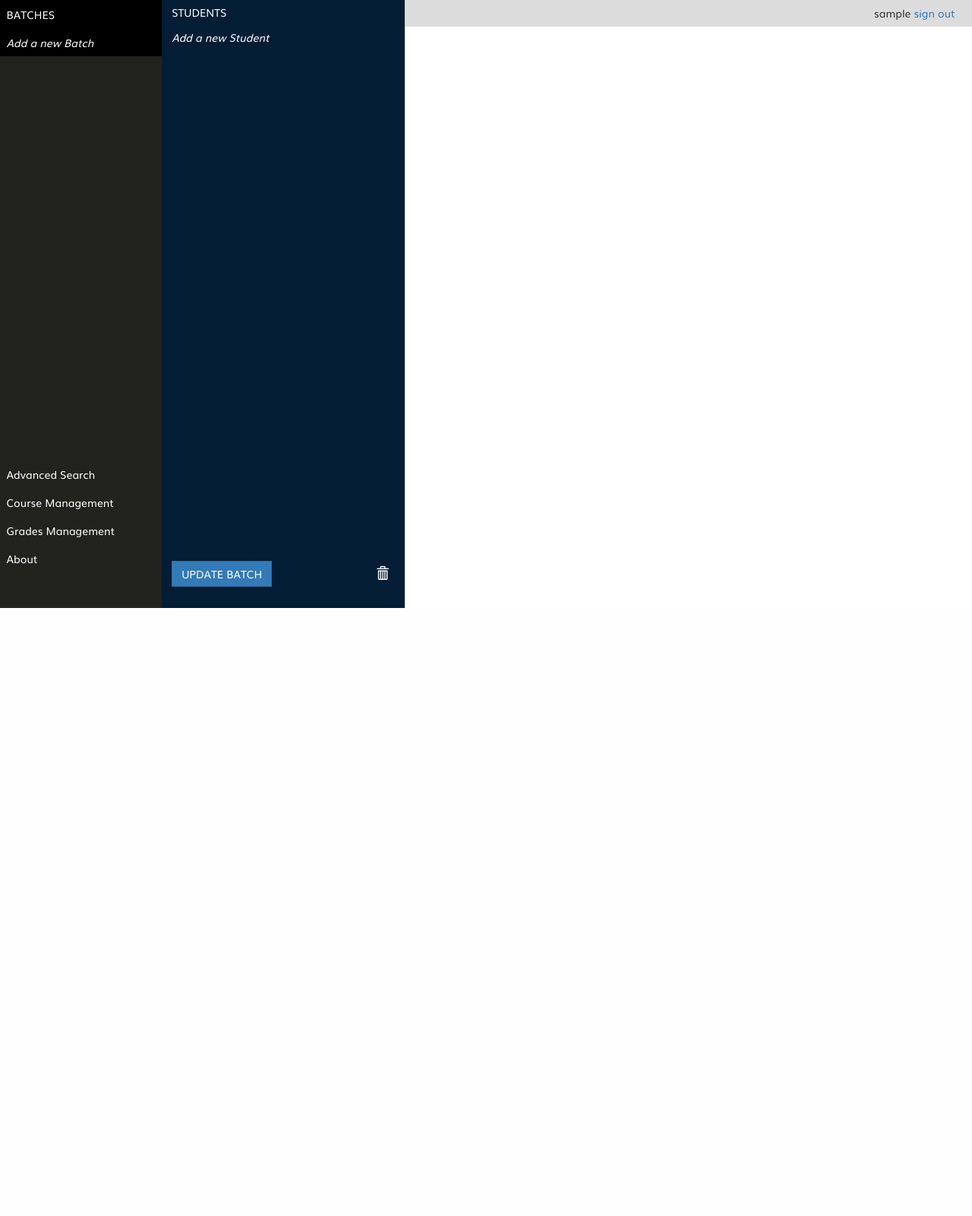
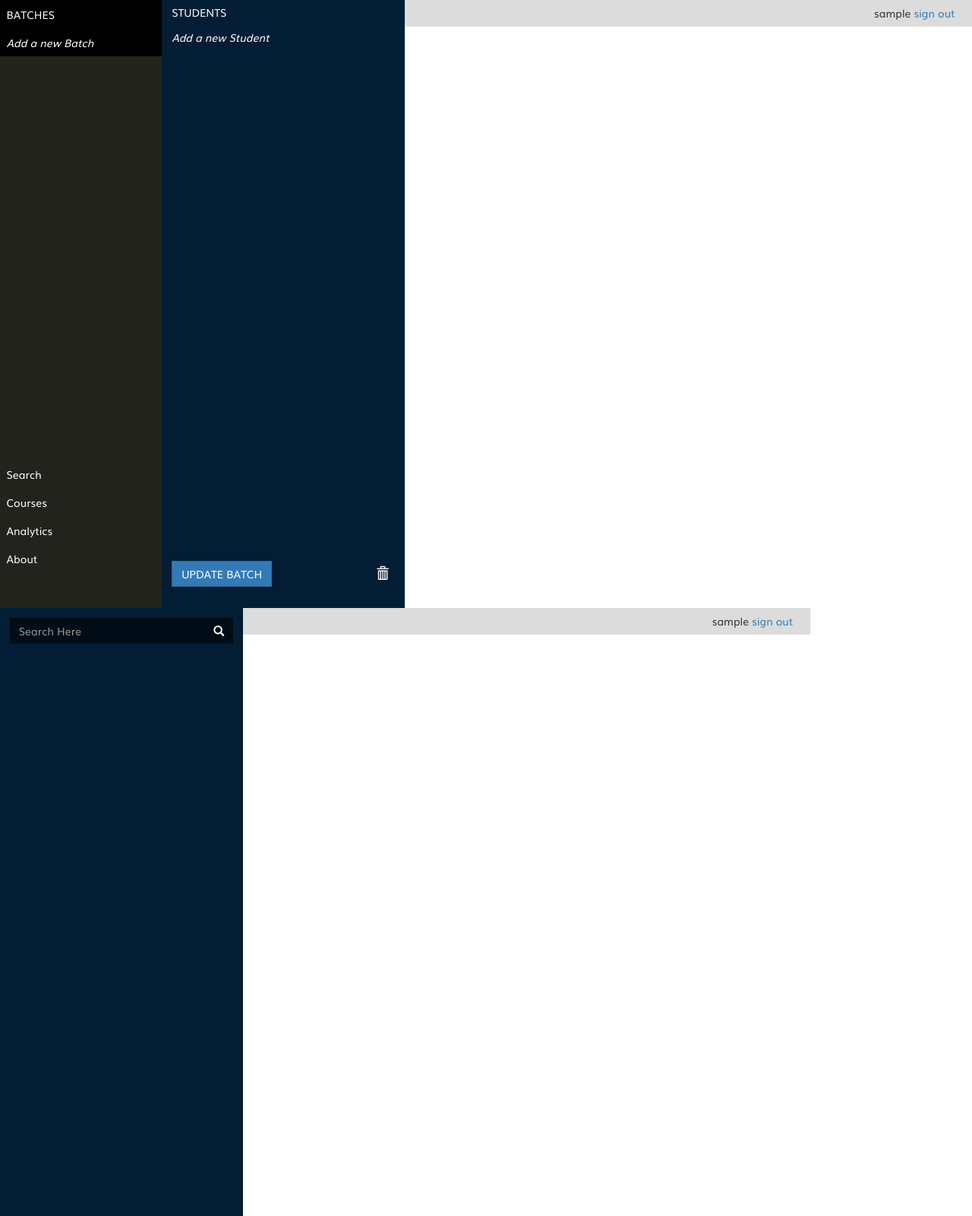
Before and after one commit to prashantkumar42/OSMS, a Django app: template datacloud/dashboard/templates/dashboard/dashboard.html in a window 1280 px wide. Shown: the whole page at 76% size. Before the commit the page ends 800 px from the top, so only its background shows below. Run offline with Django 3.2, Linux system fonts and the light colour scheme; data comes from the database, SQL or seed files in the repository; both versions use the stored data as it was after the commit; the template is opened without the code that fills it: values that come from a table or form of the project are taken from there, most other values are stand-ins (such as "Sample title", 1, 10 or a date in 2020); some libraries are stand-ins or nearby versions.

Commit message:
added search content

```diff
--- a/datacloud/dashboard/templates/dashboard/dashboard.html
+++ b/datacloud/dashboard/templates/dashboard/dashboard.html
@@ -21,14 +21,14 @@
                 <div id="batchListCol">
 
                 </div>
-                <div class="row" style="margin-top:1.4%" id="search">
-                    Advanced Search
+                <div class="row" style="margin-top:1.4%" id="search" onclick="activateSearch()">
+                    Search
                 </div>
                 <div class="row" id="courses">
-                    Course Management
+                    Courses
                 </div>
                 <div class="row" id="grades">
-                    Grades Management
+                    Analytics
                 </div>
                 <!--<div class="row" id="workforce">
                     Workforce
@@ -40,6 +40,7 @@
                     About
                 </div>
             </div>
+            <div id="batchContent">
                 <div class="col-sm-3 muli" id="panel2">
                     <div id="studentPane">
                         <div class="row student" id="stdlistname" style="background-color: rgb(3, 29, 52)">
@@ -87,6 +88,27 @@
                         <br>
                         <div id="udbuttons"></div>
 
+                    </div>
+                </div>
+            </div>
+            <div id="searchContent">
+                <div class="col-sm-3 muli" id="panel2">
+                    <form action="../services/search" method="POST">
+                        {% csrf_token %}
+                        <div class="form-group">
+                            <label class="sr-only" for="name">Name</label>
+                            <div class="input-group" style="padding:4%">
+                                <input type="text" class="form-control" style="background-color:rgb(1,13,22);color:#fff;border:none;box-shadow:none" name="searchkey" id="searchkey" placeholder="Search Here">
+                                <div class="input-group-addon" style="background-color:rgb(1,13,22);color:#fff;border:none"><span class="glyphicon glyphicon-search"></span></div>
+                            </div>
+                        </div>
+                    </form>
+                </div>
+                <div class="col-sm-7" id="panel3">
+                    <div class="row muli pull-right" style="padding:1%;padding-right:3%">
+                        {{username}} <a href="logout/">sign out</a>
+                    </div>
+                    <div class="row" id="br1"></div>
                 </div>
             </div>
         </div>
--- a/datacloud/datacloud/static/static_dirs/scripts/dashboard.js
+++ b/datacloud/datacloud/static/static_dirs/scripts/dashboard.js
@@ -80,10 +80,15 @@ function updateFee() {
 
 function getStudents(batchName) {
     //console.log(batchName)
+    $("#batchContent").show();
+    $("#searchContent").hide();
+    document.getElementById("search").style = "";
+
     endpoint = "/services/api?batch=" + batchName;
     document.getElementById("stdlistname").innerText = "STUDENTS IN " + batchName.toUpperCase();
+
     document.getElementById(batchName).style = "background-color:#666";
-    if (highlightedBatch != null) {
+    if (highlightedBatch != null && highlightedBatch != batchName) {
         document.getElementById(highlightedBatch).style = "";
     }
     highlightedBatch = batchName;
@@ -174,3 +179,11 @@ function getBatches() {
 
 $("#studentDetails").hide();
 getBatches();
+
+
+function activateSearch() {
+    $("#batchContent").hide();
+    $("#searchContent").show();
+    document.getElementById(highlightedBatch).style = "";
+    document.getElementById("search").style = "background-color:black";
+}
```
Also changed, not shown: datacloud/db.sqlite3. Lines whose indentation alone changed are shown as unchanged.
